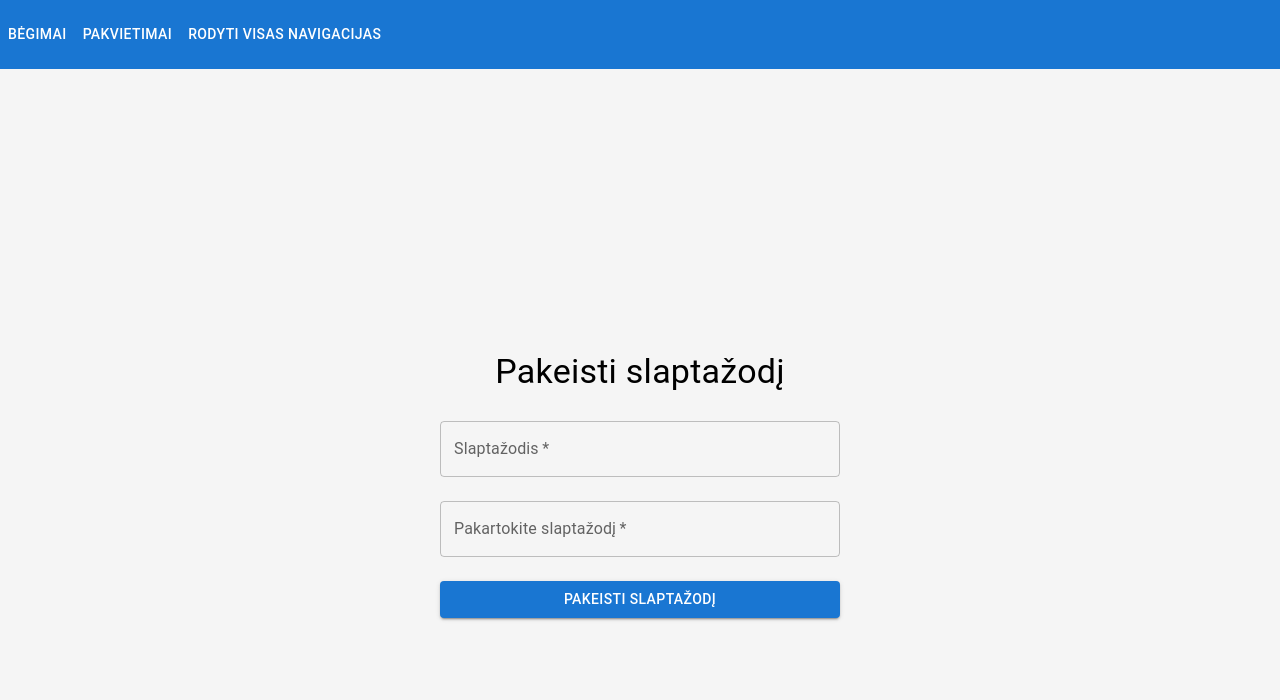
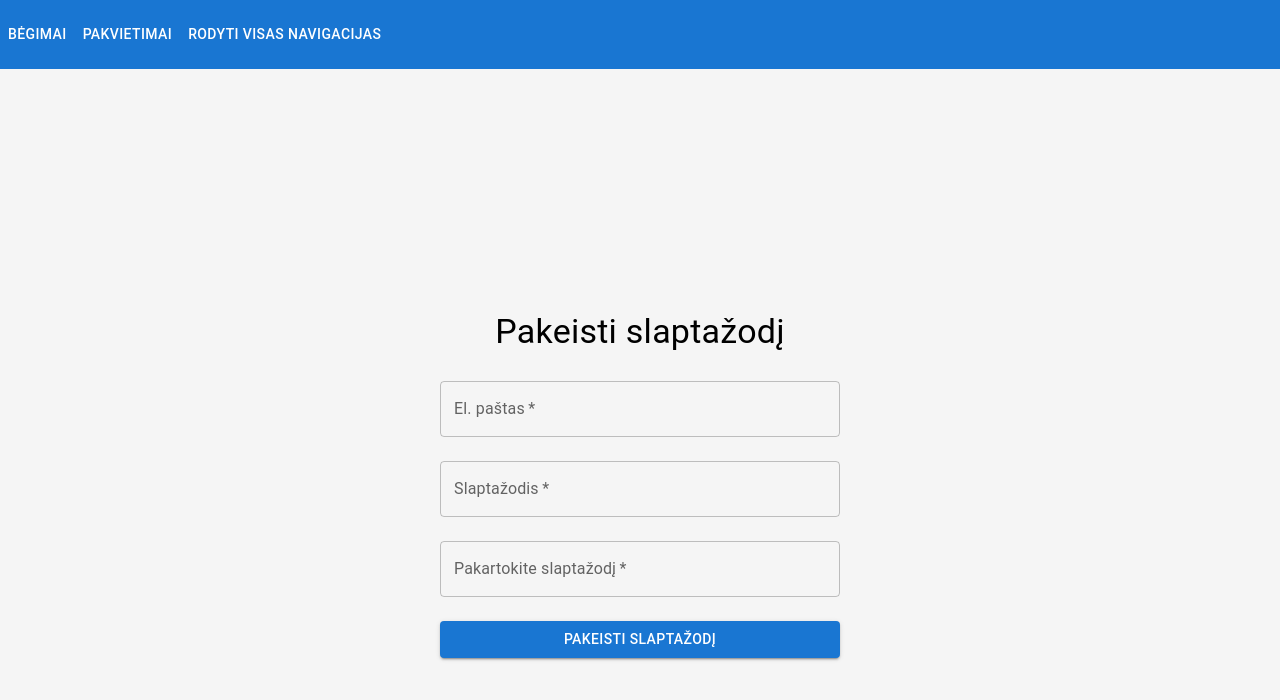
Before and after one commit to Be4nz/begimo-renginiai-fe, a React (Create React App) app: page /changepassword/1 in a window 1280 px wide. Shown: the top 700 px of the page. Built offline with nearby package versions, Linux system fonts and the light colour scheme.

Commit message:
Added password recovery functionality to frontend

```diff
--- a/src/pages/ChangePassword.jsx
+++ b/src/pages/ChangePassword.jsx
@@ -9,8 +9,23 @@ function NewPassword() {
 		setEmail(e.target.value);
 	};
 
-	const handleSubmit = (e) => {
+	const handleSubmit = async (e) => {
 		e.preventDefault();
+		try {
+			const response = await fetch('http://localhost:5000/user/forgot-password', {
+				method: 'POST',
+				headers: {
+					'Content-Type': 'application/json',
+				},
+				body: JSON.stringify({ email }),
+			});
+			if (!response.ok) {
+				throw new Error();
+			}
+		} catch (error) {
+			alert("Sistemos klaida. Bandykite dar kartą vėliau")
+			return;
+		}
 		alert("Į jūsų el. paštą buvo išsiųstos tolesnės slaptažodžio pakeitimo instrukcijos")
 	};
 
--- a/src/pages/NewPassword.jsx
+++ b/src/pages/NewPassword.jsx
@@ -1,12 +1,18 @@
 import React, { useState } from 'react';
 import { Button, TextField, Box, Typography } from '@mui/material';
-import { useNavigate } from 'react-router-dom';
+import { useNavigate, useParams } from 'react-router-dom';
 
 function NewPassword() {
 	const navigate = useNavigate();
 
+	const code = useParams().id;
 	const [password1, setPassword1] = useState('');
     const [password2, setPassword2] = useState('');
+	const [email, setEmail] = useState('');
+
+	const handleEmailChange = (e) => {
+		setEmail(e.target.value);
+	};
 
 	const handlePasswordChange1 = (e) => {
 		setPassword1(e.target.value);
@@ -16,8 +22,32 @@ function NewPassword() {
 		setPassword2(e.target.value);
 	};
 
-	const handleSubmit = (e) => {
+	const handleSubmit = async (e) => {
 		e.preventDefault();
+		if (password1 !== password2) {
+			alert("Slaptažodžiai nesutampa")
+			return;
+		}
+		try {
+			const response = await fetch('http://localhost:5000/user/change-password', {
+				method: 'POST',
+				headers: {
+					'Content-Type': 'application/json',
+				},
+				body: JSON.stringify({ email, password: password1, code }),
+			});
+			if (!response.ok) {
+				console.log(response)
+				alert("Sistemos klaida. Bandykite dar kartą vėliau")
+				return;
+			}
+			alert("Slaptažodis pakeistas")
+
+		} catch (error) {
+			alert("Sistemos klaida: " + error)
+			return;
+		}
+
 		navigate("/login")
 
 	};
@@ -36,6 +66,16 @@ function NewPassword() {
 				Pakeisti slaptažodį
 			</Typography>
 			<Box component='form' noValidate onSubmit={handleSubmit} sx={{ width: '100%', maxWidth: 400 }}>
+				<TextField
+					fullWidth
+					margin='normal'
+					label='El. paštas'
+					type='email'
+					variant='outlined'
+					required
+					value={email}
+					onChange={handleEmailChange}
+				/>
 				<TextField
 					fullWidth
 					margin='normal'
```
